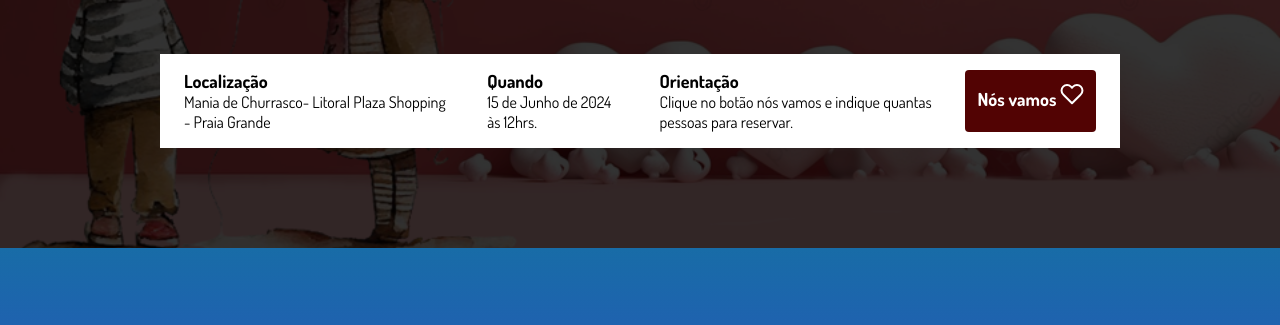
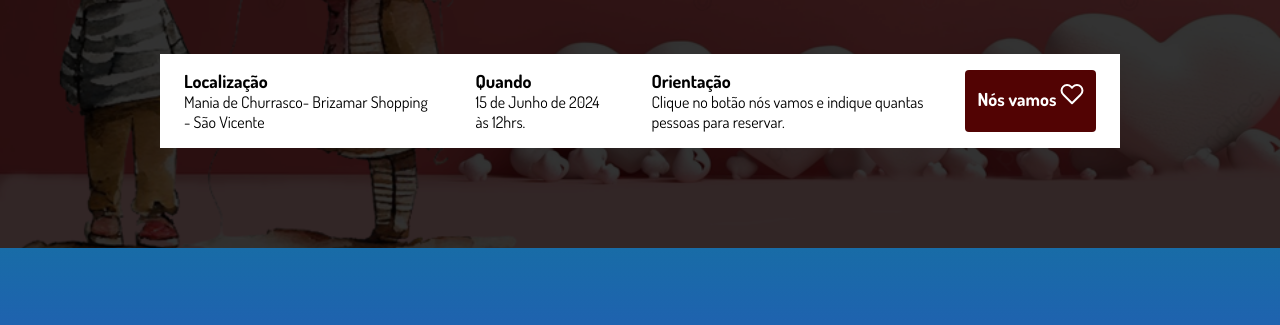
Before and after one commit to Danilloneo/Meu-casamento, a website built with Parcel: page src/index.html in a window 1280 px wide. Shown: the part 397-722 px from the top of the page. Built offline with nearby package versions, Linux system fonts and the light colour scheme.

Commit message:
Update index.html

```diff
--- a/src/index.html
+++ b/src/index.html
@@ -25,7 +25,7 @@
                     <ul class="info-bar__info">
                         <li class="info-bar__info__item">
                             <b>Localização</b>
-                            Mania de Churrasco- Litoral Plaza Shopping - Praia Grande
+                            Mania de Churrasco- Brizamar Shopping - São Vicente
                         </li>
                         <li class="info-bar__info__item">
                             <b>Quando</b>
@@ -58,8 +58,8 @@
                 <p class="event__details__description">
                     Danillo você é uma pessoa incrível, um homem bom com um coração marcado de tantas experiências, não tenho palavras para expressar, você me fez enxergar o mundo de outra forma, me ensinou muitas coisas boas, com você eu aprendi a amar e ver quão grande é o amor de Deus nas nossas vidas. Quando você chegou, estava passando por um momento difícil da minha vida. Quando te conheci não imaginava que a nossa história já estava sendo escrita por Deus, você sempre passava no meu trabalho pra abastecer e eu nem notava, estava tão dispersa com os meus problemas que não percebia, nem imaginava o que estava por vir, você me adicionou no Facebook e eu vi que você era um tio de uma amiga do trabalho, com uma cara de nerd rsrs achei interessante te conhecer, foi daí que a história começou, nós nos conhecemos e passamos por muitas lutas e vitórias, eu pensava que não daria certo pelas lutas que enfrentamos nesses 3 anos de namoro, mas Deus me mostrou que nós estamos sendo condicionado para uma missão maior do que os nossos olhos podem ver e podemos imaginar. Enfim estamos aqui para dar o passo mais importante das nossas vidas, o nosso tão sonhado casamento e mais um capítulo escrito por Deus na nossa vida 😍❤️🥰
                  </p>
-            <    /div>
                 <img class="event__image" src="images/elaeeu.jpeg" alt="Ela e Eu">
+                </div>
                 </div>
                 <p class="event__details__description2">
                     Foi uma longa jornada até aqui.
```
